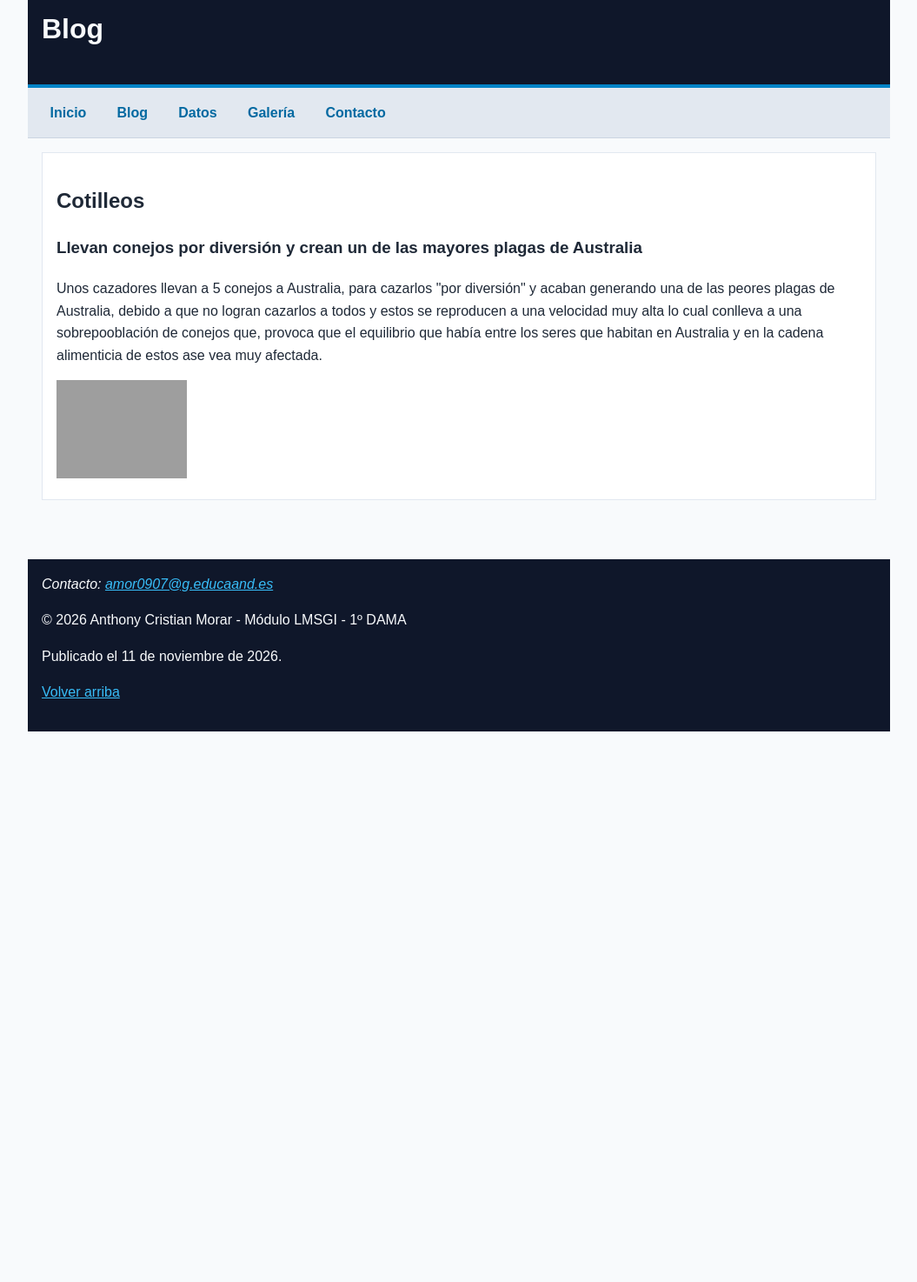
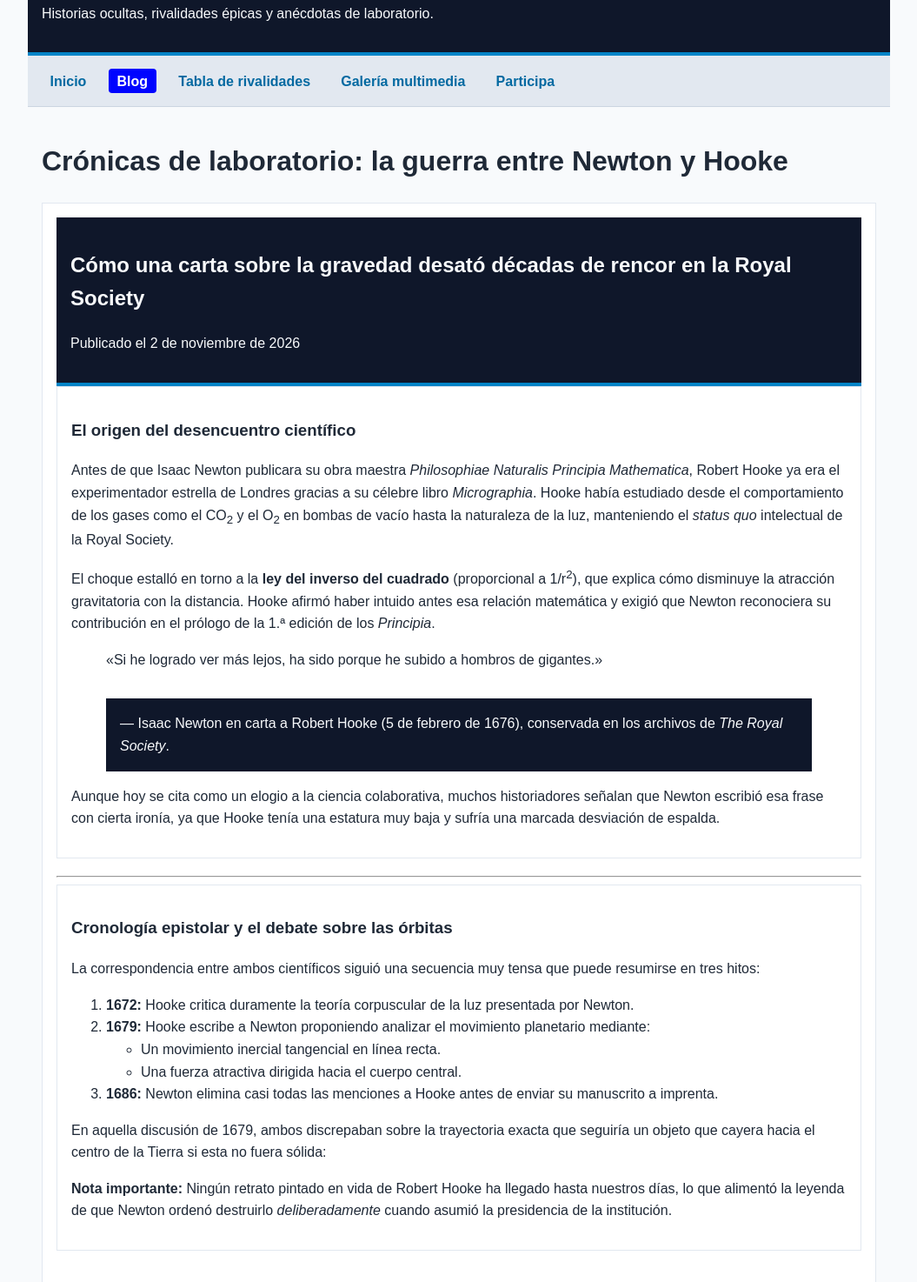
Before and after one commit to Anthmor/CotilleosCiencia, a plain HTML site: page blog.html in a window 1280 px wide. Shown: the part 187-1661 px from the top of the page at 87% size, without its empty margins (112-1167 px from the left). Before the commit the page ends 1028 px from the top, so only its background shows below. Drawn offline with Linux system fonts and the light colour scheme; grey boxes are pictures that could not be loaded.

Commit message:
Blog junto a editar hoja de estilos

```diff
--- a/blog.html
+++ b/blog.html
@@ -3,53 +3,187 @@
   <head>
     <meta charset="UTF-8" />
     <meta name="viewport" content="width=device-width, initial-scale=1.0" />
-    <title>Blog - CotilleosCiencia</title>
+    <title>Cotilleos de Ciencia | Newton contra Hooke</title>
+    <link rel="icon" href="img/ciencia.png" type="image/svg+xml" />
     <link rel="stylesheet" href="css/estilos.css" />
     <link
       rel="alternate"
       type="application/rss+xml"
-      title="Canal RSS"
+      title="Canal RSS de Cotilleos de Ciencia"
       href="rss.xml"
     />
-    <link rel="icon" href="img/favicon.svg" type="image/svg+xml" />
   </head>
-  <body>
+  <body id="inicio">
     <header>
-      <img
-        src="img/ciencia.png"
-        alt="Logotipo del sitio"
-        width="150"
-        height="150"
-      />
-      <h1>Blog</h1>
+      <a
+        href="index.html"
+        title="Ir a la página principal de Cotilleos de Ciencia"
+      >
+        <img
+          src="img/ciencia.png"
+          alt="Logotipo de Cotilleos de Ciencia"
+          width="150"
+          height="150"
+        />
+      </a>
+      <p>Historias ocultas, rivalidades épicas y anécdotas de laboratorio.</p>
     </header>
 
-    <nav>
+    <nav aria-label="Menú principal">
       <ul>
         <li>
-          <a href="index.html" title="Ir a la página principal">Inicio</a>
+          <a
+            href="index.html"
+            title="Página de inicio con los resúmenes del sitio"
+            >Inicio</a
+          >
         </li>
         <li>
-          <a href="blog.html" title="Leer nuestro artículo de blog">Blog</a>
-        </li>
-        <li><a href="tabla.html" title="Ver la tabla de datos">Datos</a></li>
-        <li>
-          <a href="galeria.html" title="Ver la galería multimedia">Galería</a>
+          <a
+            href="blog.html"
+            aria-current="page"
+            title="Leer el artículo completo sobre rivalidades científicas"
+            >Blog</a
+          >
         </li>
         <li>
-          <a href="formulario.html" title="Acceder al formulario de contacto"
-            >Contacto</a
+          <a
+            href="tabla.html"
+            title="Consultar la tabla comparativa de grandes disputas científicas"
+            >Tabla de rivalidades</a
+          >
+        </li>
+        <li>
+          <a
+            href="galeria.html"
+            title="Ver galería de imágenes, audios y vídeos científicos"
+            >Galería multimedia</a
+          >
+        </li>
+        <li>
+          <a
+            href="formulario.html"
+            title="Enviar un cotilleo científico o suscribirse al boletín"
+            >Participa</a
           >
         </li>
       </ul>
     </nav>
 
     <main id="contenido">
+      <h1>Crónicas de laboratorio: la guerra entre Newton y Hooke</h1>
+
       <article>
-        <h2>Cotilleos</h2>
-        <h3>Llevan conejos por diversión y crean un de las mayores plagas de Australia</h3>
-        <p>Unos cazadores llevan a 5 conejos a Australia, para cazarlos "por diversión" y acaban generando una de las peores plagas de Australia, debido a que no logran cazarlos a todos y estos se reproducen
-            a una velocidad muy alta lo cual conlleva a una sobrepooblación de conejos que, provoca que el equilibrio que había entre los seres que habitan en Australia y en la cadena alimenticia de estos ase vea muy afectada.
+        <header>
+          <h2>
+            Cómo una carta sobre la gravedad desató décadas de rencor en la
+            Royal Society
+          </h2>
+          <p>
+            Publicado el
+            <time datetime="2026-11-02">2 de noviembre de 2026</time>
+          </p>
+        </header>
+
+        <section>
+          <h3>El origen del desencuentro científico</h3>
+          <p>
+            Antes de que Isaac Newton publicara su obra maestra
+            <cite>Philosophiae Naturalis Principia Mathematica</cite>, Robert
+            Hooke ya era el experimentador estrella de Londres gracias a su
+            célebre libro <cite>Micrographia</cite>. Hooke había estudiado desde
+            el comportamiento de los gases como el CO<sub>2</sub> y el O<sub
+              >2</sub
+            >
+            en bombas de vacío hasta la naturaleza de la luz, manteniendo el
+            <i>status quo</i> intelectual de la Royal Society.
+          </p>
+          <p>
+            El choque estalló en torno a la
+            <b>ley del inverso del cuadrado</b> (proporcional a
+            1/r<sup>2</sup>), que explica cómo disminuye la atracción
+            gravitatoria con la distancia. Hooke afirmó haber intuido antes esa
+            relación matemática y exigió que Newton reconociera su contribución
+            en el prólogo de la 1.ª edición de los <cite>Principia</cite>.
+          </p>
+
+          <blockquote cite="https://royalsociety.org/">
+            <p>
+              «Si he logrado ver más lejos, ha sido porque he subido a hombros
+              de gigantes.»
+            </p>
+            <footer>
+              — Isaac Newton en carta a Robert Hooke (<time
+                datetime="1676-02-05"
+                >5 de febrero de 1676</time
+              >), conservada en los archivos de <cite>The Royal Society</cite>.
+            </footer>
+          </blockquote>
+
+          <p>
+            Aunque hoy se cita como un elogio a la ciencia colaborativa, muchos
+            historiadores señalan que Newton escribió esa frase con cierta
+            ironía, ya que Hooke tenía una estatura muy baja y sufría una
+            marcada desviación de espalda.
+          </p>
+        </section>
+
+        <hr />
+
+        <section>
+          <h3>Cronología epistolar y el debate sobre las órbitas</h3>
+          <p>
+            La correspondencia entre ambos científicos siguió una secuencia muy
+            tensa que puede resumirse en tres hitos:
+          </p>
+
+          <ol>
+            <li>
+              <strong>1672:</strong> Hooke critica duramente la teoría
+              corpuscular de la luz presentada por Newton.
+            </li>
+            <li>
+              <strong>1679:</strong> Hooke escribe a Newton proponiendo analizar
+              el movimiento planetario mediante:
+              <ul>
+                <li>Un movimiento inercial tangencial en línea recta.</li>
+                <li>Una fuerza atractiva dirigida hacia el cuerpo central.</li>
+              </ul>
+            </li>
+            <li>
+              <strong>1686:</strong> Newton elimina casi todas las menciones a
+              Hooke antes de enviar su manuscrito a imprenta.
+            </li>
+          </ol>
+
+          <p>
+            En aquella discusión de 1679, ambos discrepaban sobre la trayectoria
+            exacta que seguiría un objeto que cayera hacia el centro de la
+            Tierra si esta no fuera sólida:
+          </p>
+          <p>
+            <strong>Nota importante:</strong> Ningún retrato pintado en vida de
+            Robert Hooke ha llegado hasta nuestros días, lo que alimentó la
+            leyenda de que Newton ordenó destruirlo
+            <em>deliberadamente</em> cuando asumió la presidencia de la
+            institución.
+          </p>
+        </section>
+      </article>
+
+      <article>
+        <h2>Dato Extra</h2>
+        <h3>
+          Llevan conejos por diversión y crean un de las mayores plagas de
+          Australia
+        </h3>
+        <p>
+          Unos cazadores llevan a 5 conejos a Australia, para cazarlos "por
+          diversión" y acaban generando una de las peores plagas de Australia,
+          debido a que no logran cazarlos a todos y estos se reproducen a una
+          velocidad muy alta lo cual conlleva a una sobrepooblación de conejos
+          que, provoca que el equilibrio que había entre los seres que habitan
+          en Australia y en la cadena alimenticia de estos ase vea muy afectada.
         </p>
         <img
           src="img/conejos.jpg"
--- a/css/estilos.css
+++ b/css/estilos.css
@@ -34,7 +34,7 @@ nav ul {
   margin: 0;
   padding: 0;
   display: flex;
-  flex-wrap: wrap;
+  flex-wrap: wrap-reverse;
   gap: 1rem;
 }
 
@@ -47,13 +47,13 @@ nav a {
 
 nav a:hover,
 nav a:focus {
-  text-decoration: underline;
+  text-decoration: dashed;
   background-color: #cbd5e1;
 }
 
 /* Indica la página activa */
 nav a[aria-current="page"] {
-  background-color: #0f172a;
+  background-color: #0004ff;
   color: #ffffff;
   border-radius: 4px;
 }
@@ -65,7 +65,7 @@ a {
 
 a:hover,
 a:focus {
-  color: #0c4a6e;
+  color: #06054d;
 }
 
 /* Bloques de contenido */
```
